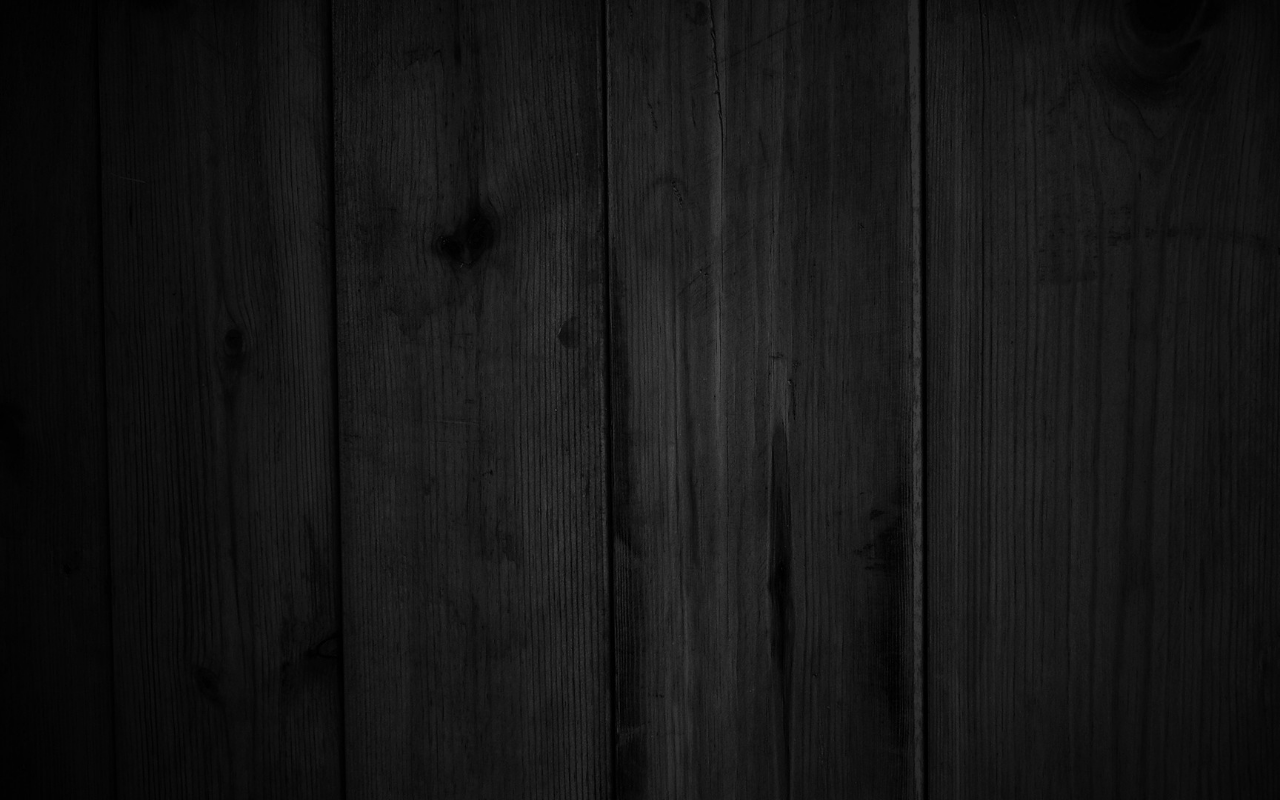
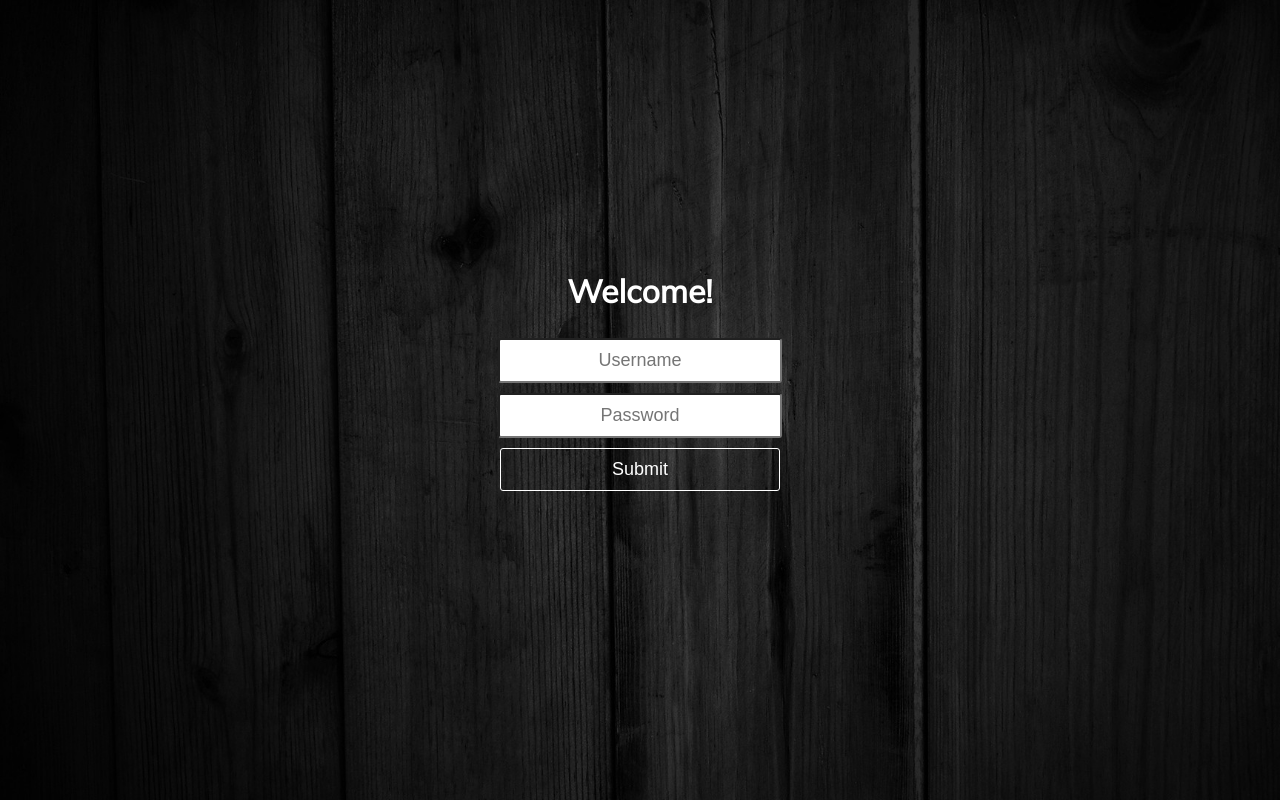
Before and after one commit to JTSwisher/daily-dash-frontend, a React (Create React App) app: page /authenticate in a window 1280 px wide. Built offline with nearby package versions, Linux system fonts and the light colour scheme.

Commit message:
add form to AuthForm component, add formstyling to Auth.css

```diff
--- /dev/null
+++ b/src/authentication/Auth.css
@@ -0,0 +1,60 @@
+.wrapper {
+    position: absolute;
+    top: 50%;
+    left: 0;
+    width: 100%;
+    margin-top: -200px;
+    height: 400px;
+    overflow: hidden;
+}
+
+.container {
+    max-width: 600px;
+	margin: 0 auto;
+	padding: 50px 0;
+	height: 400px;
+	text-align: center;
+}
+
+form {
+    position: relative;
+    padding: 5px 0;
+}
+
+input {
+    display: block;
+    text-align: center;
+    appearance: none;
+    outline: 0;
+    width: 250px;
+    border-radius: 3px;
+    padding: 10px 15px;
+    margin: 0 auto 10px auto;
+    font-size: 18px;
+    transition-duration: 0.25s;
+    font-weight: 300;
+}
+
+input:focus {
+    width: 300px;
+}
+
+button {
+    appearance: none;
+    background-color: transparent;
+    outline: 0;
+    border: 1.5px solid white;
+    padding: 10px 15px;
+    color: white;
+    border-radius: 3px;
+    width: 280px;
+    cursor: pointer;
+    font-size: 18px;
+    transition-duration: 0.25s;
+}
+
+button:hover {
+    color: white;
+    background-color: #77A6F7;
+    border: 2px solid #77A6F7;
+}
--- a/src/authentication/AuthContainer.js
+++ b/src/authentication/AuthContainer.js
@@ -1,5 +1,6 @@
 import React from 'react';
 import AuthForm from './AuthForm'
+import './Auth.css'
 
 function AuthContainer() {
     return (
--- a/src/authentication/AuthForm.js
+++ b/src/authentication/AuthForm.js
@@ -11,8 +11,15 @@ class AuthForm extends Component {
 
     render() {
         return (
-            <div>
-
+            <div className="wrapper">
+                <div className="container">
+                    <h1>Welcome!</h1>
+                    <form className="form">
+                        <input type="text" placeholder="Username" />
+                        <input type="password" placeholder="Password" />
+                        <button type="submit" id="login-button">Submit</button>
+                    </form>
+                </div>
             </div>
         )
     }
```
